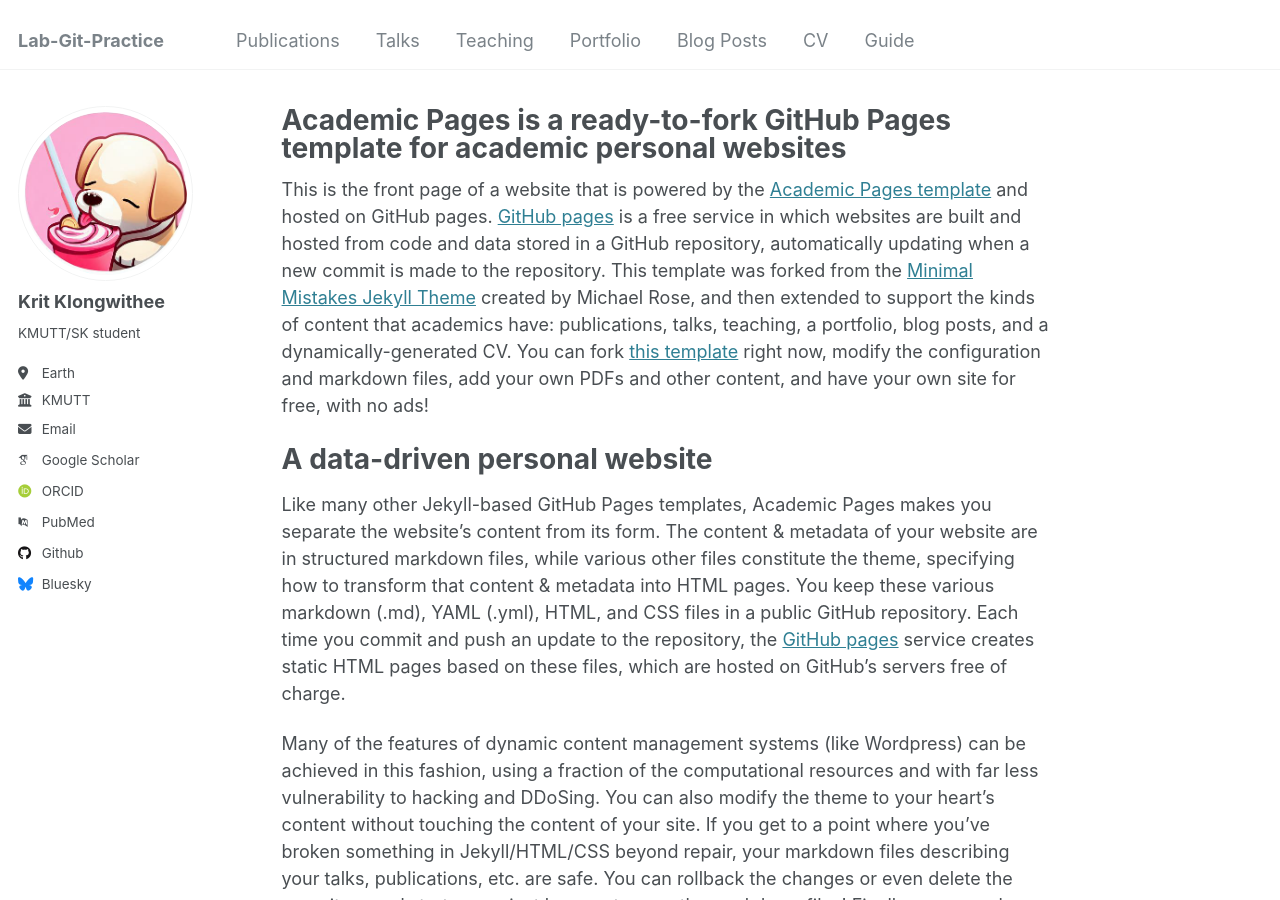
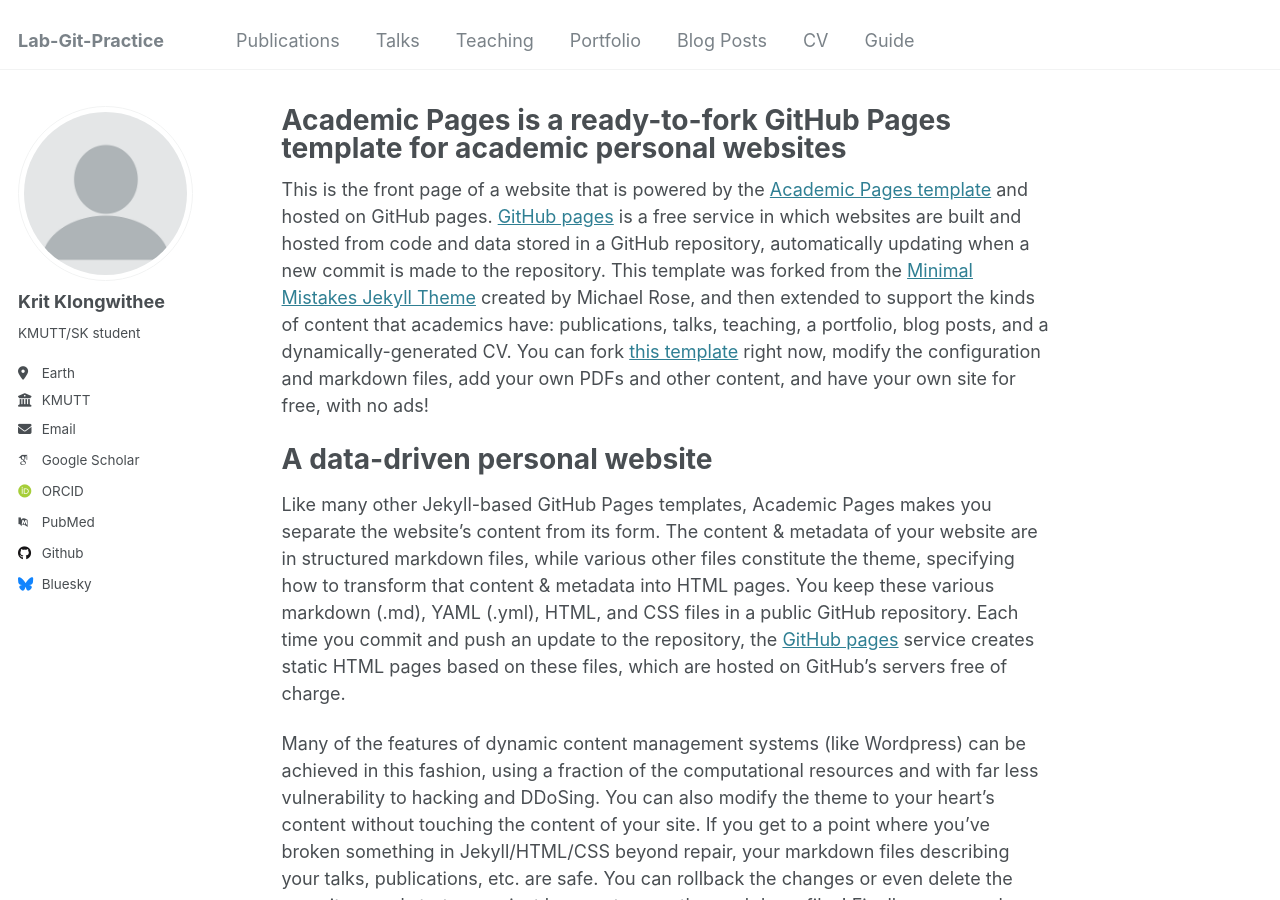
Before and after one commit to A1pha2/a1pha2.github.io, a Jekyll site: the page built from _pages/about.md, in a window 1280 px wide and 900 px high. Built offline with Jekyll 4.4.1, drawn with Linux system fonts in a browser that asks for light colours; some web fonts are replaced.

Commit message:
Update _config.yml

```diff
--- a/_config.yml
+++ b/_config.yml
@@ -21,7 +21,7 @@ repository               : "academicpages/academicpages.github.io"
 #               Additional customization can be done by editing /_includes/author-profile.html
 author:
   # Biographic information
-  avatar           : "logo2.png"
+  avatar           : "profile.png"
   name             : "Krit Klongwithee"
   pronouns         : # example: "she/her"
   bio              : "KMUTT/SK student"
```
